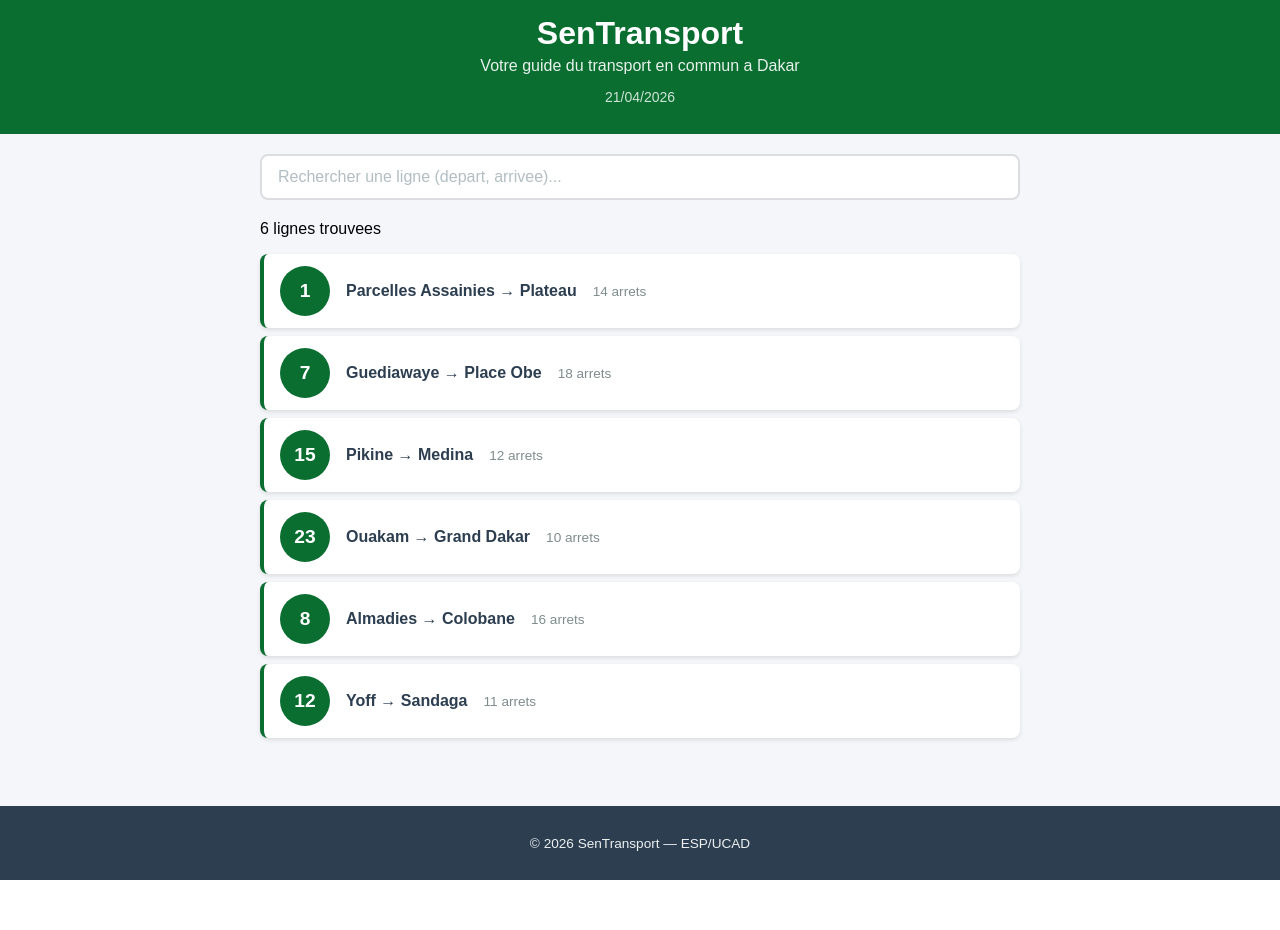
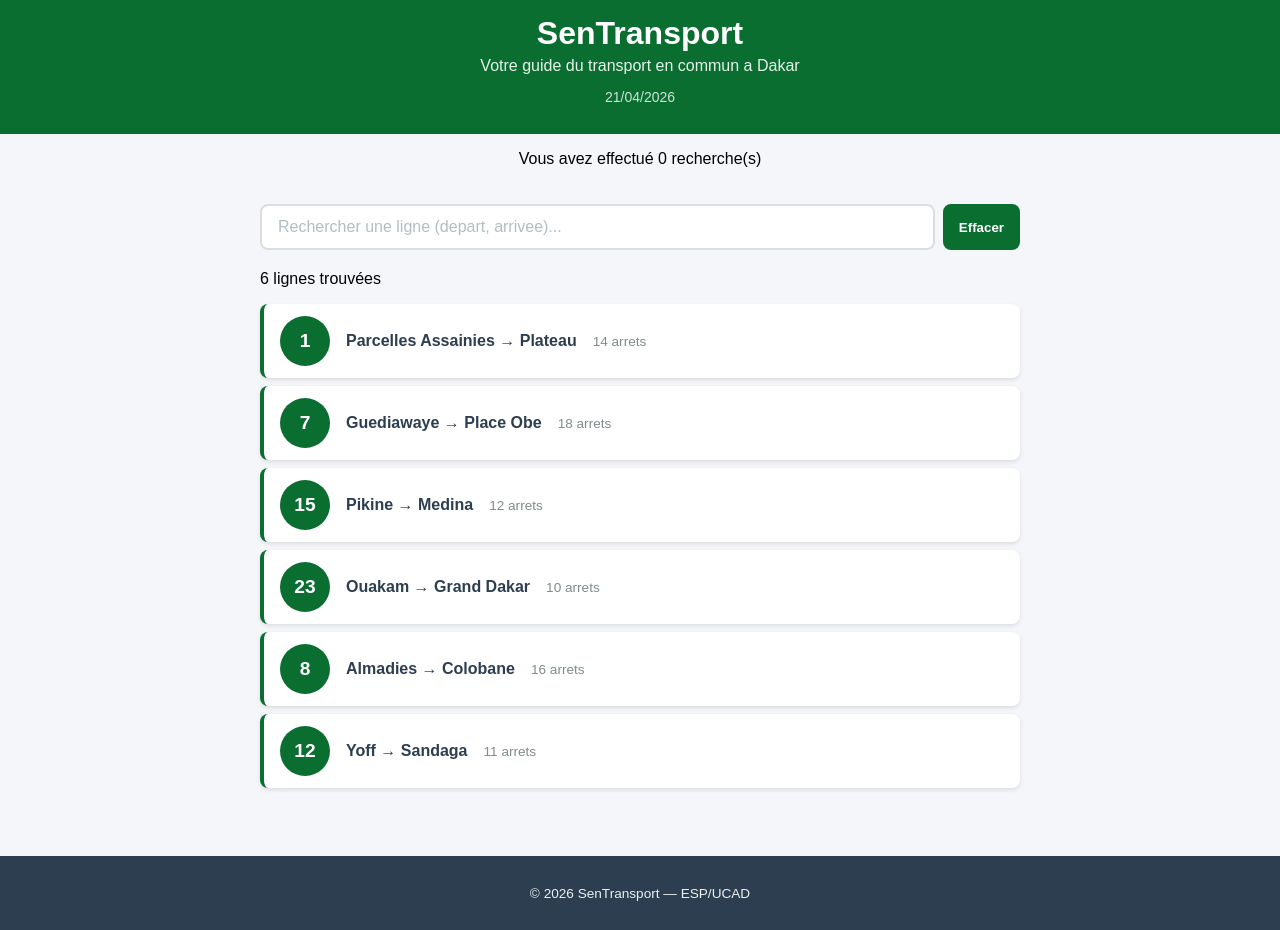
Before and after one commit to mariama-03/sentransport, a React (Create React App) app: page / in a window 1280 px wide. Before the commit the page ends 880 px from the top, so only its background shows below. Built offline with nearby package versions, Linux system fonts and the light colour scheme.

Commit message:
ajout des exercices du lab3

```diff
--- a/src/App.js
+++ b/src/App.js
@@ -10,6 +10,9 @@ import DetailLigne from './DetailLigne';
 
 
 function App() {
+
+const [compteur, setcompteur] = useState(0);
+
 const [recherche, setRecherche] = useState("");
 const [ligneSelectionnee, setLigneSelectionnee] = useState(null);
 const lignes = [
@@ -43,16 +46,25 @@ function handleClickLigne(ligne) {
   return (
     <div className="App">
       <Header />
+      <p style={{textAlign: "center"}}>Vous avez effectué {compteur} recherche(s)</p>
       <main className="contenu">
         <Recherche
           valeur={recherche}
-          onChange={setRecherche}
+          //prendre en compte le nombre de recherche
+          //onChange={setRecherche}
+          onChange={valeur => {
+          setRecherche(valeur);
+          setcompteur(compteur + 1);
+        }}
+
         />
         <p className="resultat-recherche">
-          {lignesFiltrees.length} ligne
-          {lignesFiltrees.length > 1 ? 's' : ''} trouvee
+          {/* Afficher aucune ligne trouvée */}
+          {lignesFiltrees.length === 0 ? 'Aucune' : lignesFiltrees.length} ligne
+          {lignesFiltrees.length > 1 ? 's' : ''} trouvée
           {lignesFiltrees.length > 1 ? 's' : ''}
         </p>
+
         {lignesFiltrees.map(ligne => (
           <LigneBus
             key={ligne.id}
--- a/src/Recherche.css
+++ b/src/Recherche.css
@@ -20,3 +20,18 @@
 .recherche-input::placeholder {
   color: #b2bec3;
 }
+.recherche {
+  display: flex;
+  gap: 8px;
+  margin-bottom: 20px;
+}
+
+.recherche button {
+  background-color: #0a6e31;
+  color: #fff;
+  font-weight: bold;
+  border: none;
+  border-radius: 8px;
+  padding: 12px 16px;
+  cursor: pointer;
+}
--- a/src/Recherche.js
+++ b/src/Recherche.js
@@ -10,6 +10,7 @@ function Recherche({ valeur, onChange }) {
         value={valeur}
         onChange={e => onChange(e.target.value)}
       />
+      <button onClick={() => onChange("")}>Effacer</button>
     </div>
   );
 }
```
